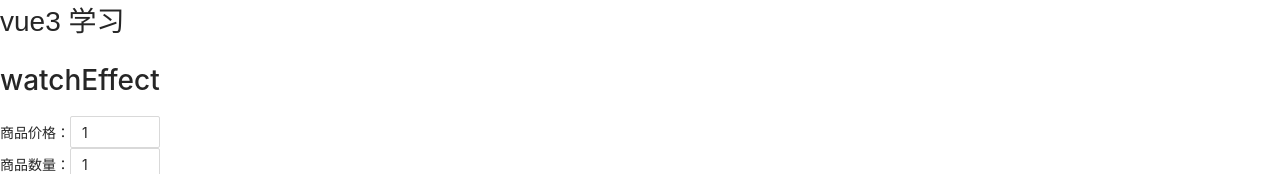
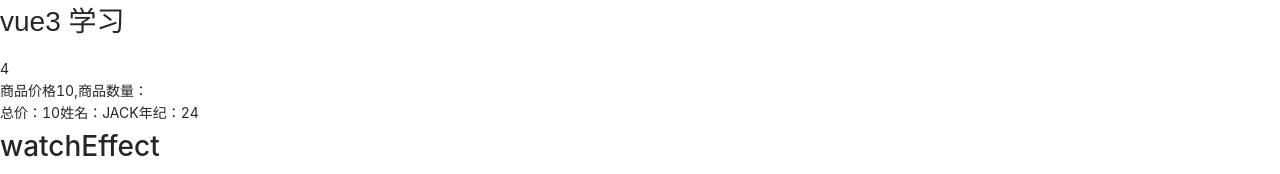
Before and after one commit to jackchoumine/vue3-experiment, a Vue app: page / in a window 1280 px wide. Shown: the top 174 px of the page. Built offline with nearby package versions, Linux system fonts and the light colour scheme.

Commit message:
wip: 测试watch监听对象

```diff
--- a/src/App.vue
+++ b/src/App.vue
@@ -7,14 +7,14 @@
 -->
 <template>
   <h1>vue3 学习</h1>
-  <!-- <WatchTest /> -->
+  <WatchTest />
   <WatchEffect />
   <SetupOne :mark="mark"></SetupOne>
   <SetupTwo :mark="mark"></SetupTwo>
   <!-- <TeleportVue /> -->
   <Suspense />
   <ul>
-    <FragmentTest :data="[5, 3, 1, 6, 9, 4, 2, 8]" />
+    <!-- <FragmentTest :data="[5, 3, 1, 6, 9, 4, 2, 8]" /> -->
   </ul>
 
   <a-button @click="onChangeMark">修改mark</a-button>
--- a/src/components/WatchTest.vue
+++ b/src/components/WatchTest.vue
@@ -5,6 +5,8 @@
     <span>商品价格{{ prod.price }},商品数量：{{ prod.num }}</span>
     <br />
     <span>总价：{{ total }}</span>
+    <span>姓名：{{ jack.name }}</span>
+    <span>年纪：{{ jack.age }}</span>
   </div>
 </template>
 <script>
@@ -31,10 +33,13 @@
     // 监听对象
     const prod = reactive({ price: 0 })
     // 有警告
-		// watch(prod.price, (newValue) => {
-		// 	console.log(prod)
-		// 	console.log('prod.price', newValue)
-		// })
+    watch(
+      () => prod.price,
+      newValue => {
+        console.log(prod)
+        console.log('prod.price', newValue)
+      }
+    )
     // 监听对象的属性，监视源变成一个函数，返回需要监听的属性
     // watch(
     // 	() => prod.price,
@@ -63,7 +68,22 @@
       total.value = prod.num || 1 * prod.price * num.value
     })
     // console.log(resultWatchEffect)
-		return { count, prod, total, num }
+    const jack = reactive({ name: 'JACK', age: 24 })
+    watch(
+      () => {
+        return { age: jack.age, name: jack.name }
+      },
+      value => {
+        console.log(value)
+      }
+    )
+    // setInterval(() => {
+    //   jack.name = Math.random().toString(36).substr(2)
+    // }, 1500)
+    // setInterval(() => {
+    //   jack.age = Math.random() * 20
+    // }, 1200)
+    return { count, prod, total, num, jack }
   },
 })
 </script>
```
Lines whose indentation alone changed are shown as unchanged.
